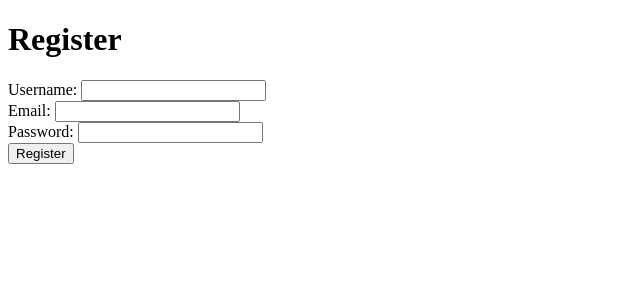
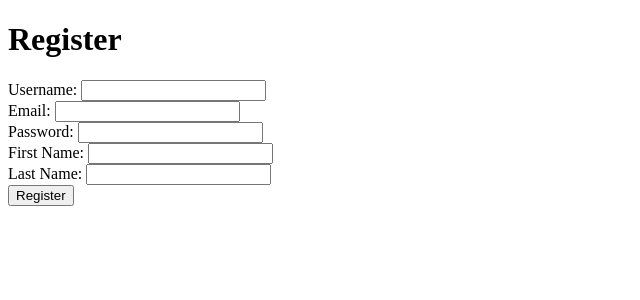
Before and after one commit to noob339/proj1-3, a Flask app: page /register in a window 1280 px wide. Shown: the part 26-326 px from the top of the page, without its empty margins (0-640 px from the left). Run offline with Flask 3, Linux system fonts and the light colour scheme; parts of the project's set-up code (start-up, migrations or seed data) failed here and were passed over.

Commit message:
added the person attributes to the registration part and fixed navbar for the user_tags

```diff
--- a/webserver/server.py
+++ b/webserver/server.py
@@ -481,6 +481,8 @@ def register():
         username = request.form['username']
         email = request.form.get('email')  # Optional email input
         password = request.form['password']
+        first_name = request.form.get('first_name')  # First Name input
+        last_name = request.form.get('last_name')  # Last Name input
         error = None
 
         if not username:
@@ -489,19 +491,40 @@ def register():
             error = 'Email is required.'
         elif not password:
             error = 'Password is required.'
+        elif not first_name:
+            error = 'First Name is required.'
+        elif not last_name:
+            error = 'Last Name is required.'
 
         if error is None:
             try:
-                query = sqlalchemy.text("""
+                # Insert user into Users table
+                user_query = sqlalchemy.text("""
                     INSERT INTO "users" ("username", "email", "password")
                     VALUES (:username, :email, :password)
+                    RETURNING "userid"
                 """)
-                g.conn.execute(
-                    query,
+                result = g.conn.execute(
+                    user_query,
                     {
                         "username": username,
                         "email": email,
                         "password": password,
+                    }
+                )
+                user_id = result.fetchone()[0]  # Get the generated UserID
+
+                # Insert person into Person table
+                person_query = sqlalchemy.text("""
+                    INSERT INTO "person" ("firstname", "lastname", "associateduserid")
+                    VALUES (:first_name, :last_name, :user_id)
+                """)
+                g.conn.execute(
+                    person_query,
+                    {
+                        "first_name": first_name,
+                        "last_name": last_name,
+                        "user_id": user_id,
                     }
                 )
                 g.conn.commit()
--- a/webserver/templates/registration.html
+++ b/webserver/templates/registration.html
@@ -20,7 +20,7 @@
     </header>
     <h1>Register</h1>
     <form method="post">
-        <!-- Username Field -->
+    <!-- Username Field -->
         <label for="username">Username:</label>
         <input type="text" name="username" id="username" value="{{ request.form.get('username', '') }}" required>
         <br>
@@ -33,6 +33,16 @@
         <!-- Password Field -->
         <label for="password">Password:</label>
         <input type="password" name="password" id="password" required>
+        <br>
+
+        <!-- First Name Field -->
+        <label for="first_name">First Name:</label>
+        <input type="text" name="first_name" id="first_name" value="{{ request.form.get('first_name', '') }}" required>
+        <br>
+
+        <!-- Last Name Field -->
+        <label for="last_name">Last Name:</label>
+        <input type="text" name="last_name" id="last_name" value="{{ request.form.get('last_name', '') }}" required>
         <br>
 
         <!-- Submit Button -->
--- a/webserver/templates/user_tags.html
+++ b/webserver/templates/user_tags.html
@@ -31,7 +31,7 @@
     <header>
         <nav>
             <a href="{{ url_for('index') }}">Home</a>
-            <a href="{{ url_for('login') }}">Login</a>
+            <a href="{{ url_for('render_tree') }}">Family Tree</a>
             {% if 'UserID' in session %}
                 <a href="{{ url_for('logout') }}">Logout</a>
             {% endif %}
```
